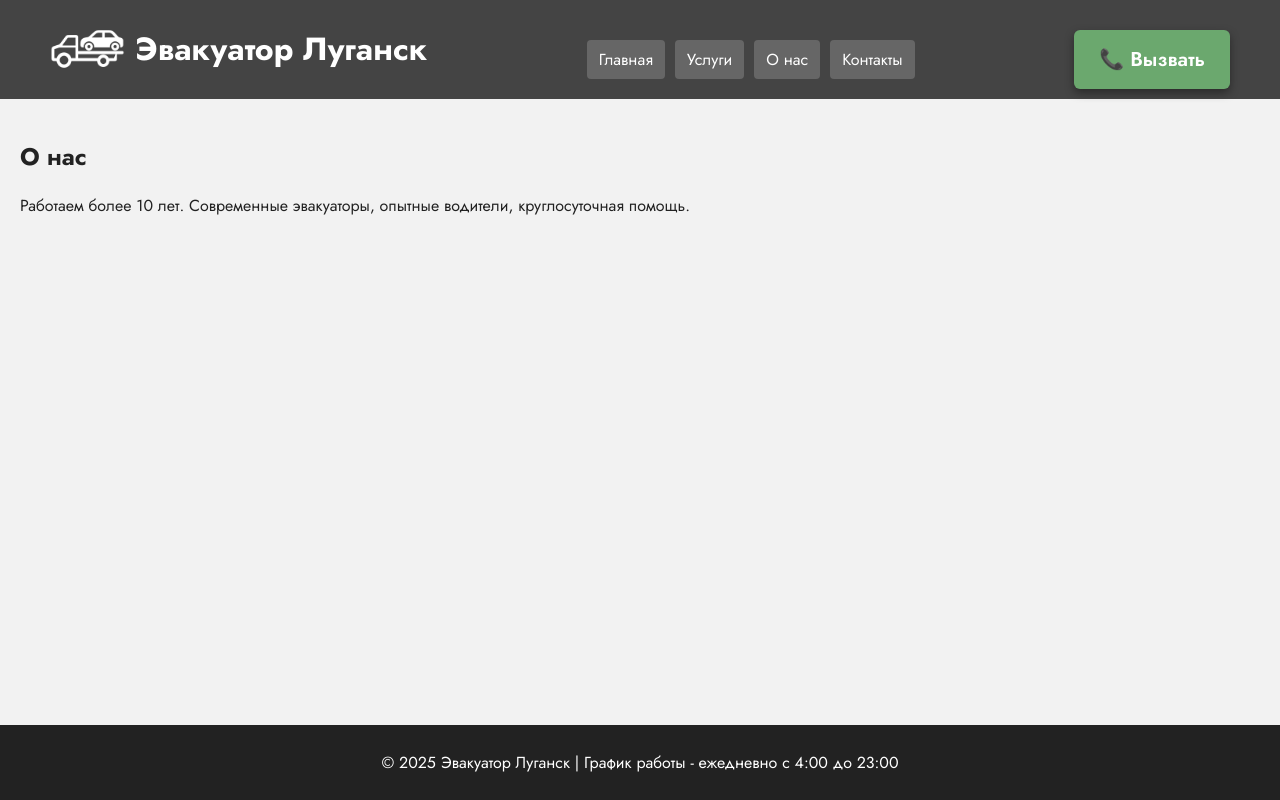
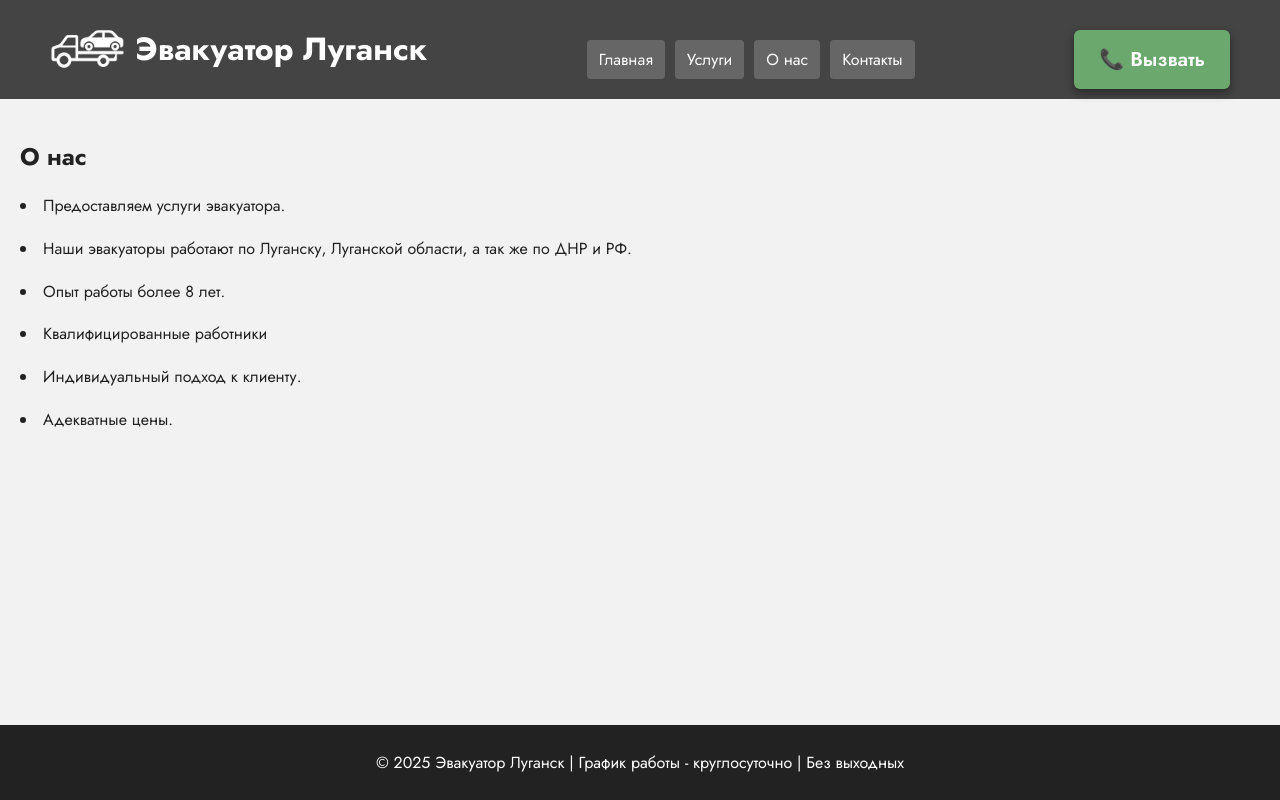
Before and after one commit to Dobrovolsky777/evacuator-lugansk, a Vue app: page /about in a window 1280 px wide. Built offline with nearby package versions, Linux system fonts and the light colour scheme.

Commit message:
Первый коммит: эвакуатор Луганск2

```diff
--- a/src/components/Footer.vue
+++ b/src/components/Footer.vue
@@ -1,6 +1,6 @@
 <template>
   <footer>
-    <p>© 2025 Эвакуатор Луганск | График работы - ежедневно с 4:00 до 23:00</p>
+    <p>© 2025 Эвакуатор Луганск | График работы - круглосуточно | Без выходных</p>
   </footer>
 </template>
 
--- a/src/views/About.vue
+++ b/src/views/About.vue
@@ -1,7 +1,12 @@
 <template>
   <section class="fade-section">
     <h2>О нас</h2>
-    <p>Работаем более 10 лет. Современные эвакуаторы, опытные водители, круглосуточная помощь.</p>
+    <li>Предоставляем услуги эвакуатора.</li>
+<h2></h2><li>Наши эвакуаторы работают по Луганску, Луганской области, а так же по ДНР и РФ.</li>
+  <h2></h2><li>Опыт работы более 8 лет.</li>
+  <h2></h2><li>Квалифицированные работники</li>
+  <h2></h2><li>Индивидуальный подход к клиенту.</li>
+  <h2></h2><li>Адекватные цены.</li>
   </section>
 </template>
 
--- a/src/views/Home.vue
+++ b/src/views/Home.vue
@@ -38,7 +38,7 @@
   top: 50%; left: 50%;
   transform: translate(-50%, -50%);
   z-index: 2;
-  animation: fadeIn 1.2s ease-in;
+
 }
 
 /* кнопка вызова */
```
